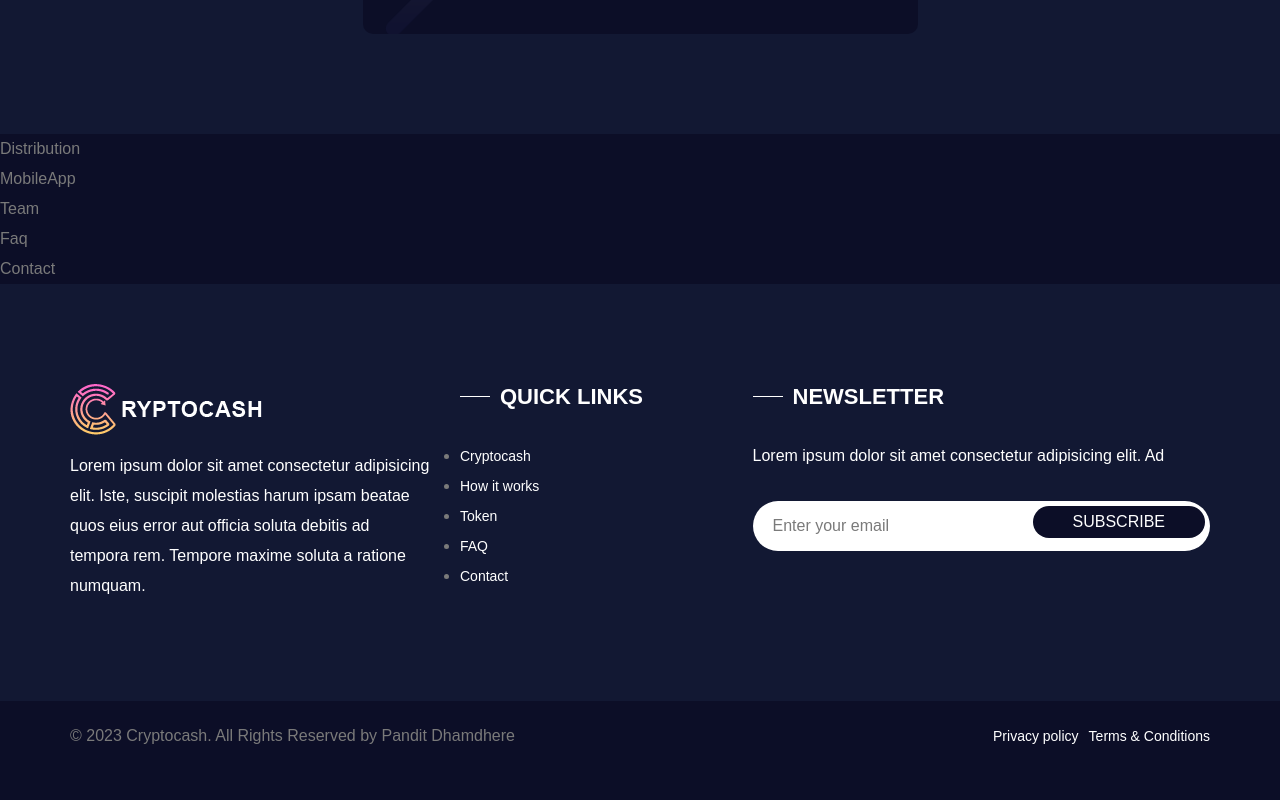
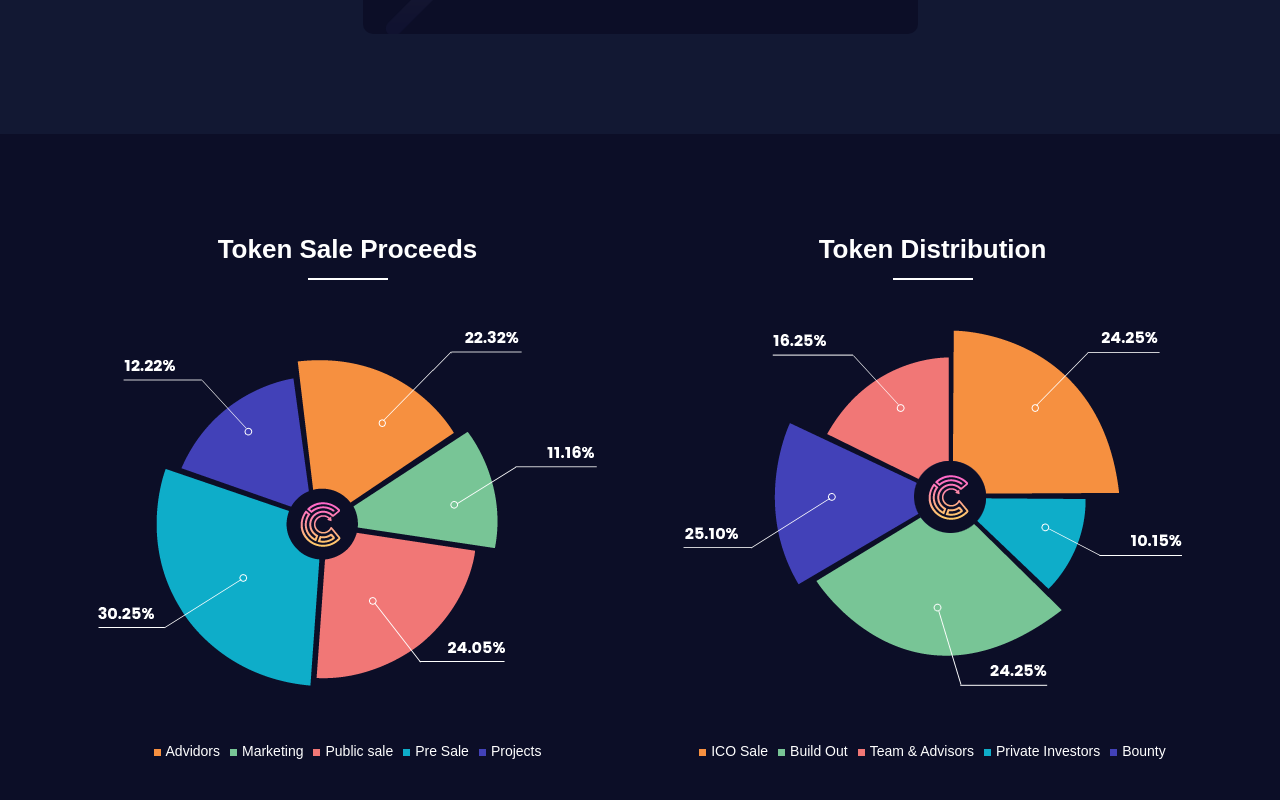
Before and after one commit to panditdhamdhere/Token_sale, a Next.js app: page / in a window 1280 px wide. Shown: the part 2540-3340 px from the top of the page. Built offline with nearby package versions, Linux system fonts and the light colour scheme.

Commit message:
distribution done

```diff
--- a/Components/Distribution.jsx
+++ b/Components/Distribution.jsx
@@ -1,7 +1,103 @@
 import React from "react";
 
 const Distribution = () => {
-  return <div>Distribution</div>;
+  return (
+    <section className="container">
+      <div className="row">
+        <div className="col-lg-6 col-md-12 col-sm-12 res_md_mb_40 ">
+          <div className="title_default_light title_border text-center">
+            <h4
+              className="animation"
+              data-animation="fadeInUp"
+              data-animation-delay="0.2s"
+            >
+              Token Sale Proceeds
+            </h4>
+          </div>
+
+          <div
+            className="lg_pt_20 res_sm_pt_0 text-center animation"
+            data-animation="fadeInrRight"
+            data-animation-delay="0.2s"
+          >
+            <img
+              src="assets/images/sale-proceeds3.png"
+              alt=""
+              className="sale-proceeds3"
+            />
+          </div>
+          <div className="divider small_divider"></div>
+          <ul className="list_none list_chart text-center">
+            <li>
+              <span className="chart_bx color1"></span>
+              <span>Advidors</span>
+            </li>
+            <li>
+              <span className="chart_bx color2"></span>
+              <span>Marketing</span>
+            </li>
+            <li>
+              <span className="chart_bx color3"></span>
+              <span>Public sale</span>
+            </li>
+            <li>
+              <span className="chart_bx color4"></span>
+              <span>Pre Sale</span>
+            </li>
+            <li>
+              <span className="chart_bx color5"></span>
+              <span>Projects</span>
+            </li>
+          </ul>
+        </div>
+
+        <div className="col-lg-6 col-md-12 col-sm-12 ">
+          <div className="title_default_light title_border text-center">
+            <h4
+              className="animation"
+              data-animation="fadeInUp"
+              data-animation-delay="0.2s"
+            >
+              Token Distribution
+            </h4>
+          </div>
+
+          {/* // another div  */}
+
+          <div
+            className="lg_pt_20 res_sm_pt_0 text-center animation"
+            data-animation="fadeInrRight"
+            data-animation-delay="0.2s"
+          >
+            <img src="assets/images/distribution3.png" alt="" />
+            <div className="divider small_divider"></div>
+            <ul className="list_none list_chart text-center">
+              <li>
+                <span className="chart_bx color1"></span>
+                <span>ICO Sale</span>
+              </li>
+              <li>
+                <span className="chart_bx color2"></span>
+                <span>Build Out</span>
+              </li>
+              <li>
+                <span className="chart_bx color3"></span>
+                <span>Team & Advisors</span>
+              </li>
+              <li>
+                <span className="chart_bx color4"></span>
+                <span>Private Investors</span>
+              </li>
+              <li>
+                <span className="chart_bx color5"></span>
+                <span>Bounty</span>
+              </li>
+            </ul>
+          </div>
+        </div>
+      </div>
+    </section>
+  );
 };
 
 export default Distribution;
```
